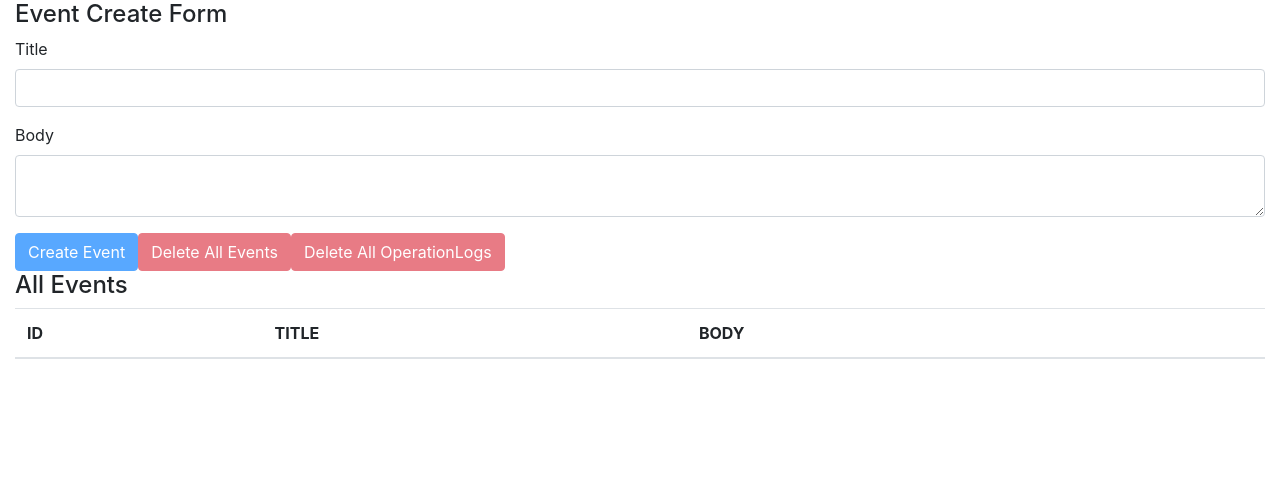
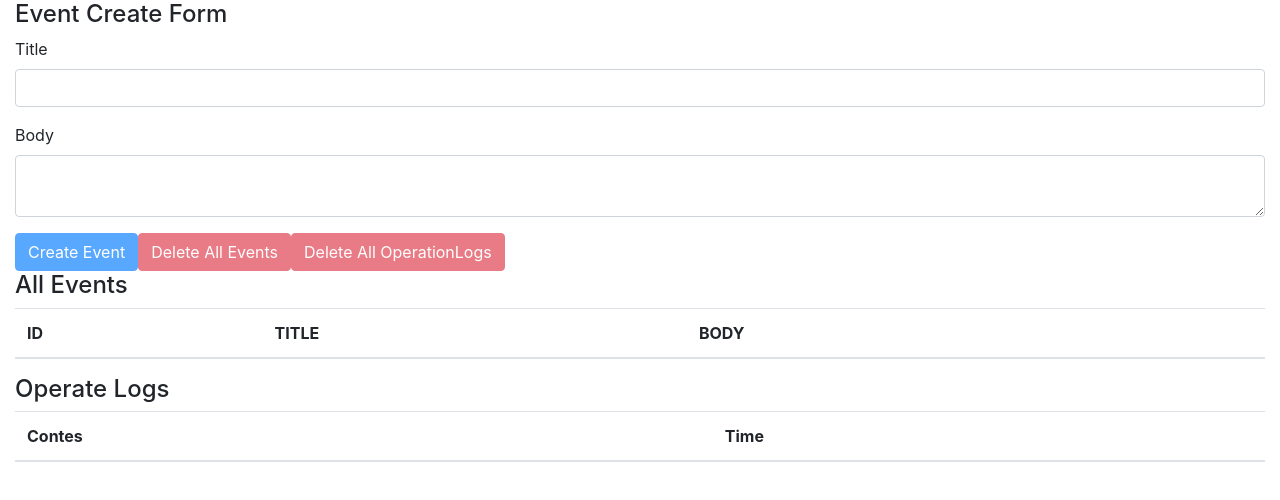
Before and after one commit to kazufoot21/react-hooks-101, a React (Create React App) app: page / in a window 1280 px wide. Shown: the top 500 px of the page. Built offline with nearby package versions, Linux system fonts and the light colour scheme.

Commit message:
display-all-operationLogs

```diff
--- a/src/components/App.js
+++ b/src/components/App.js
@@ -4,6 +4,7 @@
 import Events from './Events';
 import EventForm from './EventForm';
 import AppContext from '../contexts/AppContext';
+import OperationLogs from './OperationLogs';
 
 const App = () => {
     const initialState = {
@@ -16,6 +17,7 @@
             <div className="container-fluid">
                 <EventForm />
                 <Events />
+                <OperationLogs />
             </div>
         </AppContext.Provider>
     );
--- /dev/null
+++ b/src/components/OperationLog.js
@@ -0,0 +1,14 @@
+import React from 'react';
+
+const OperationLog = ({operationLog}) => {
+    return (
+        <>
+            <tr>
+                <td>{operationLog.description}</td>
+                <td>{operationLog.operatedAt}</td>
+            </tr>
+        </>
+    );
+};
+
+export default OperationLog;
--- /dev/null
+++ b/src/components/OperationLogs.js
@@ -0,0 +1,32 @@
+import React, {useContext, useState} from 'react';
+import AppContext from '../contexts/AppContext';
+import OperationLog from './OperationLog';
+
+const OperationLogs = () => {
+    const {state} = useContext(AppContext);
+    return (
+        <>
+            <h4>Operate Logs </h4>
+            <table className="table table-haver">
+                <thead>
+                    <tr>
+                        <th>Contes</th>
+                        <th>Time</th>
+                    </tr>
+                </thead>
+                <tbody>
+                    {state.operationLogs.map((operationLog, index) => {
+                        return (
+                            <OperationLog
+                                key={index}
+                                operationLog={operationLog}
+                            />
+                        );
+                    })}
+                </tbody>
+            </table>
+        </>
+    );
+};
+
+export default OperationLogs;
```
